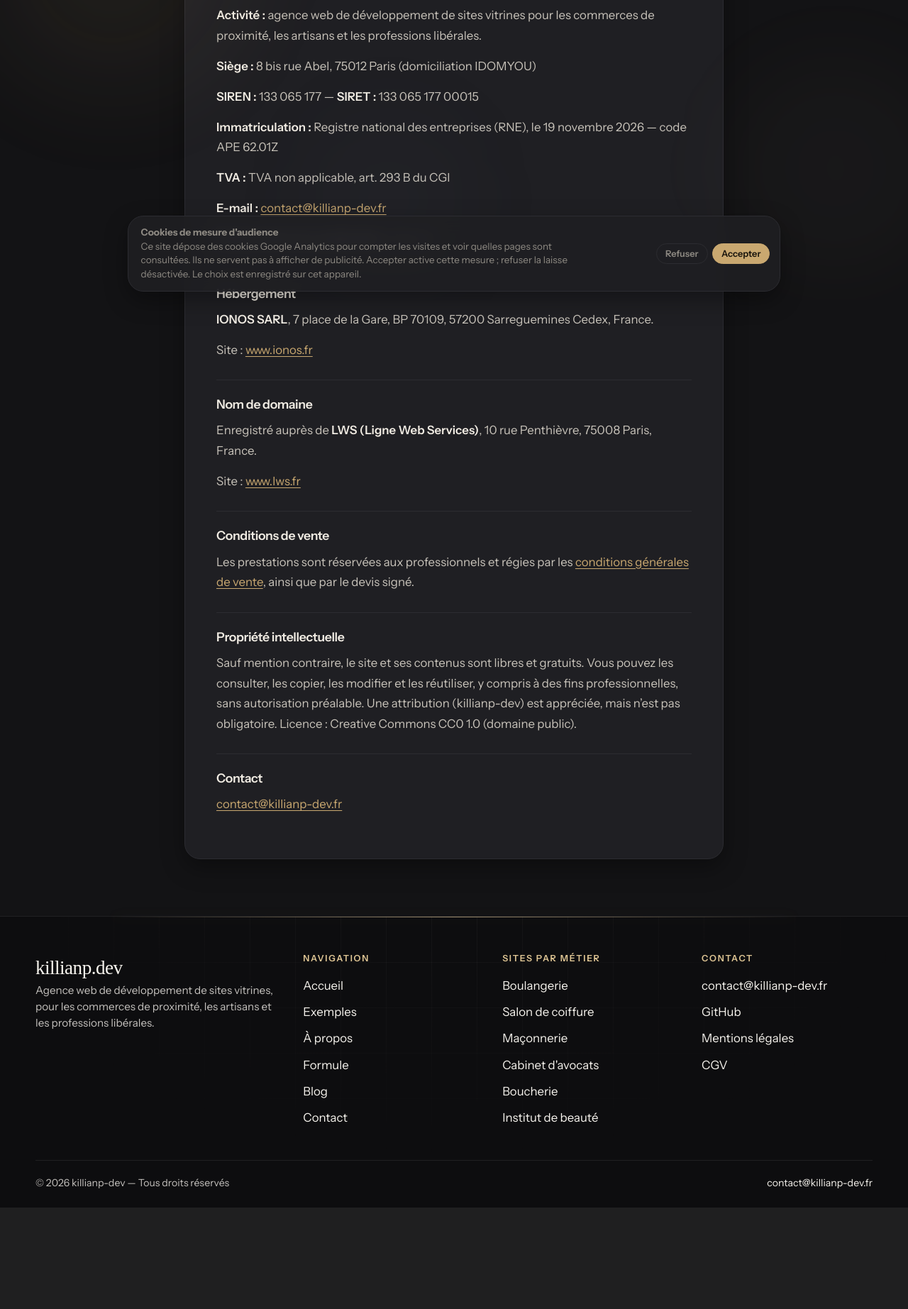
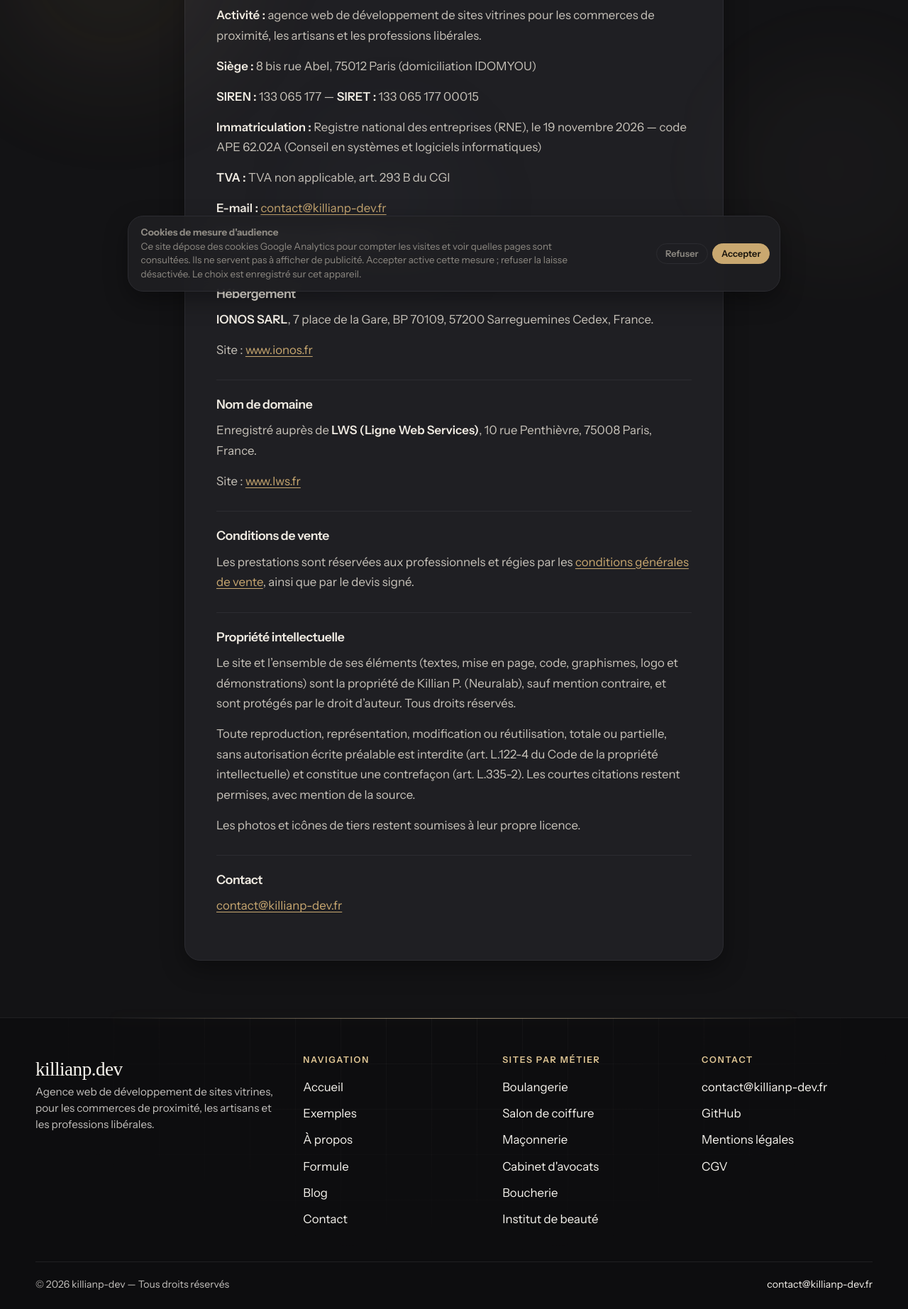
Before and after one commit to Killianp-dev/django-app, a Django app: page /mentions-legales/ in a window 1280 px wide. Shown: the part 377-2222 px from the top of the page at 71% size. Before the commit the page ends 2079 px from the top, so only its background shows below. Run offline with Django 5.2, Linux system fonts and the light colour scheme; some web fonts are replaced.

Commit message:
Mentions légales : passer le site, le code et les démos en « tous droits réservés » (fin de CC0 et de MIT, y compris dans le readme), code APE 62.02A (Conseil en systèmes et logiciels informatiques) ; halo qui suit le curseur sur le formulaire et les cartes, rendu visible en thème clair (mélange multiply au lieu de soft-light, invisible sur fond blanc).
Co-Authored-By: Claude Opus 5.5 <noreply@anthropic.com>

```diff
--- a/src/static/css/base/_variables.css
+++ b/src/static/css/base/_variables.css
@@ -62,7 +62,7 @@
   /* Lumieres */
   --glow-accent: rgba(var(--accent-bright-rgb), 0.2);
   --glow-accent-strong: rgba(var(--accent-bright-rgb), 0.42);
-  --glow-surface: rgba(var(--accent-bright-rgb), 0.22);
+  --glow-surface: rgba(var(--accent-bright-rgb), 0.14);
   --glow-orb-a: rgba(var(--accent-bright-rgb), 0.2);
   --glow-orb-b: rgba(var(--accent-rgb), 0.14);
   --glow-orb-c: rgba(var(--accent-glow-rgb), 0.1);
--- a/src/static/css/main.css
+++ b/src/static/css/main.css
@@ -4,7 +4,7 @@
    ================================================= */
 
 /* 1. Base - Reset, variables et styles globaux */
-@import url('./base/_variables.css?v=20261119-mort');
+@import url('./base/_variables.css?v=20261120-halo');
 @import url('./base/_reset.css');
 @import url('./base/_global.css?v=20261119-seo');
 
@@ -32,5 +32,5 @@
 
 /* 5. Utilities - Animations, lumieres et responsive */
 @import url('./utilities/_animations.css?v=20261119-plus');
-@import url('./utilities/_lights.css?v=20261119-js');
+@import url('./utilities/_lights.css?v=20261120-halo');
 @import url('./utilities/_responsive.css?v=20261119-mort');
--- a/src/static/css/utilities/_lights.css
+++ b/src/static/css/utilities/_lights.css
@@ -113,7 +113,8 @@ html[data-theme="dark"] .hero__scroll:hover .hero__scroll-line {
     transparent 58%
   );
   opacity: 0;
-  mix-blend-mode: soft-light;
+  /* Sur fond clair, soft-light ne change presque rien : multiply teinte la surface. */
+  mix-blend-mode: multiply;
   transition: opacity 0.35s ease;
 }
 
--- a/src/templates/base.html
+++ b/src/templates/base.html
@@ -44,7 +44,7 @@
     <noscript>
         <link rel="stylesheet" href="https://fonts.googleapis.com/css2?family=Instrument+Sans:ital,wght@0,400;0,500;0,600;0,700;1,400&family=Instrument+Serif:ital@0;1&display=swap">
     </noscript>
-    <link rel="stylesheet" href="{% static 'css/main.css' %}?v=20261120-metiers">
+    <link rel="stylesheet" href="{% static 'css/main.css' %}?v=20261120-halo">
     <link rel="icon" href="{% static 'ressources/favicon.svg' %}?v=20260822" type="image/svg+xml">
     <link rel="icon" type="image/png" sizes="32x32" href="{% static 'ressources/killianp-fav.png' %}?v=20260822">
     <link rel="apple-touch-icon" href="{% static 'ressources/apple-touch-icon.png' %}?v=20260822">
--- a/src/templates/mentions_legales.html
+++ b/src/templates/mentions_legales.html
@@ -14,7 +14,7 @@
         <p><strong>Activité :</strong> agence web de développement de sites vitrines pour les commerces de proximité, les artisans et les professions libérales.</p>
         <p><strong>Siège :</strong> 8 bis rue Abel, 75012 Paris (domiciliation IDOMYOU)</p>
         <p><strong>SIREN :</strong> 133 065 177 — <strong>SIRET :</strong> 133 065 177 00015</p>
-        <p><strong>Immatriculation :</strong> Registre national des entreprises (RNE), le 19 novembre 2026 — code APE 62.01Z</p>
+        <p><strong>Immatriculation :</strong> Registre national des entreprises (RNE), le 19 novembre 2026 — code APE 62.02A (Conseil en systèmes et logiciels informatiques)</p>
         <p><strong>TVA :</strong> TVA non applicable, art. 293 B du CGI</p>
         <p><strong>E-mail :</strong> <a href="mailto:contact@killianp-dev.fr">contact@killianp-dev.fr</a></p>
         <p><strong>Responsable de la publication :</strong> Killian&nbsp;P.</p>
@@ -39,7 +39,9 @@
 
     <section>
         <h2>Propriété intellectuelle</h2>
-        <p>Sauf mention contraire, le site et ses contenus sont libres et gratuits. Vous pouvez les consulter, les copier, les modifier et les réutiliser, y compris à des fins professionnelles, sans autorisation préalable. Une attribution (killianp-dev) est appréciée, mais n’est pas obligatoire. Licence&nbsp;: Creative Commons CC0 1.0 (domaine public).</p>
+        <p>Le site et l’ensemble de ses éléments (textes, mise en page, code, graphismes, logo et démonstrations) sont la propriété de Killian&nbsp;P. (Neuralab), sauf mention contraire, et sont protégés par le droit d’auteur. Tous droits réservés.</p>
+        <p>Toute reproduction, représentation, modification ou réutilisation, totale ou partielle, sans autorisation écrite préalable est interdite (art. L.122-4 du Code de la propriété intellectuelle) et constitue une contrefaçon (art. L.335-2). Les courtes citations restent permises, avec mention de la source.</p>
+        <p>Les photos et icônes de tiers restent soumises à leur propre licence.</p>
     </section>
 
     <section>
--- a/src/templates/vitrine/partials/legal/mentions.html
+++ b/src/templates/vitrine/partials/legal/mentions.html
@@ -23,7 +23,8 @@
 <section>
     <h2>Propriété intellectuelle</h2>
     <p>
-        Sauf mention contraire, les contenus de cette démonstration peuvent être consultés et réutilisés.
-        Une attribution à killianp-dev est appréciée. Licence : Creative Commons CC0 1.0.
+        Les textes, la mise en page, le code et les visuels de cette démonstration appartiennent à Killian&nbsp;P. (Neuralab)
+        et sont protégés par le droit d'auteur. Tous droits réservés : toute reproduction ou réutilisation sans autorisation écrite est interdite.
     </p>
+    <p>Les photos et icônes de tiers restent soumises à leur propre licence.</p>
 </section>
```
Also changed, not shown: readme.md.
